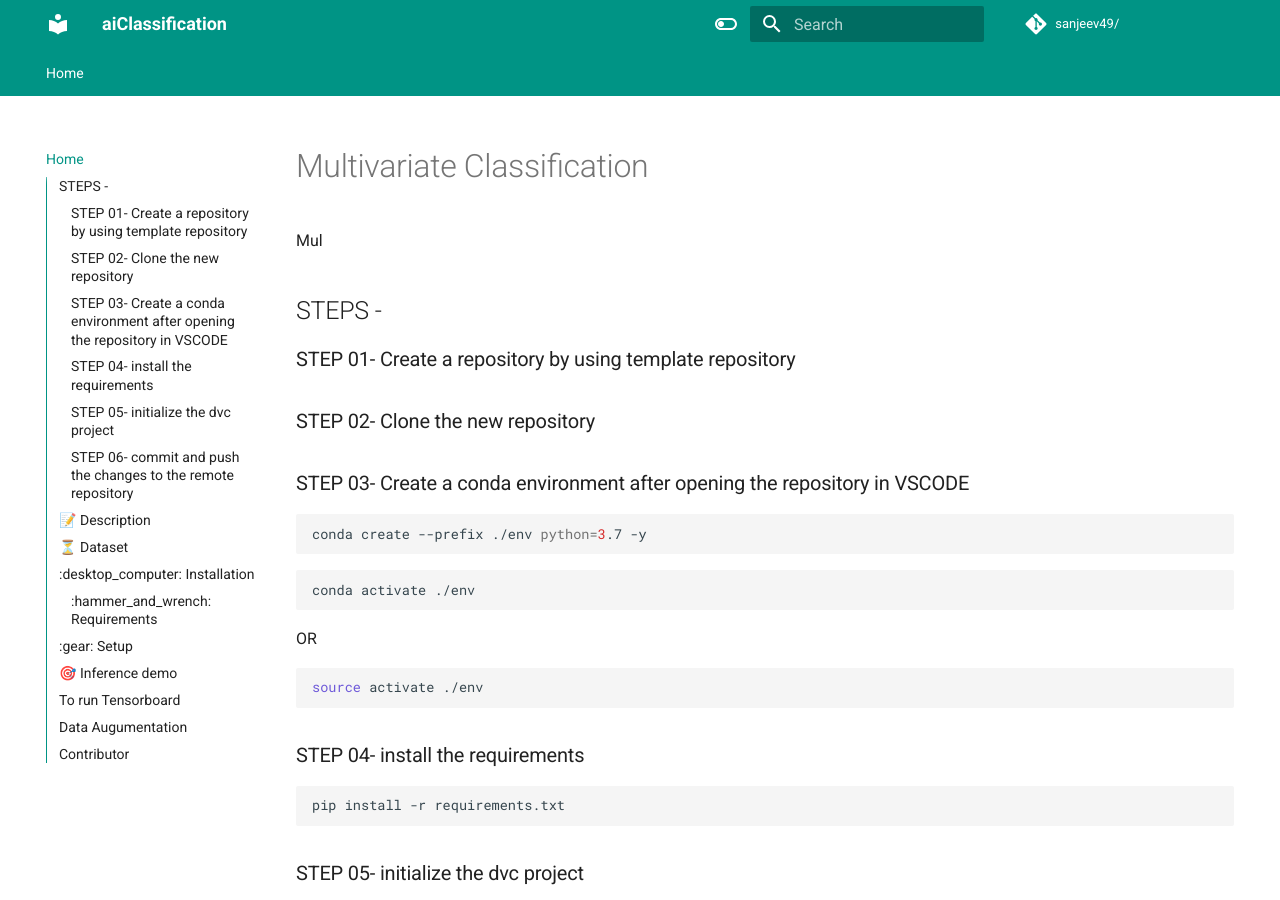
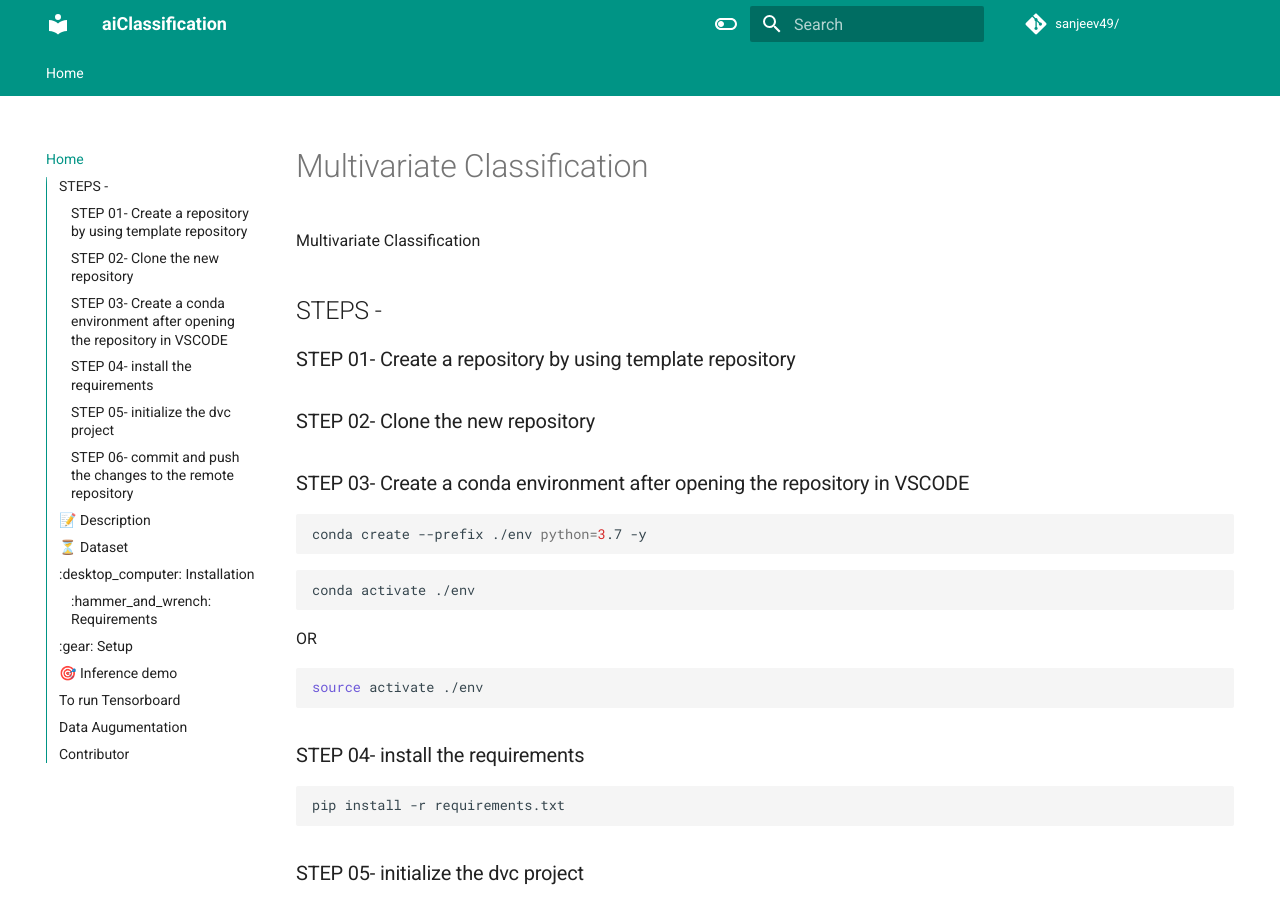
Before and after one commit to sanjeev49/aiClassification, an MkDocs documentation site: the page built from docs/index.md, in a window 1280 px wide and 900 px high. Built offline with MkDocs 1.6.1 and Material for MkDocs 9.7.7, drawn with Linux system fonts in a browser that asks for light colours; comment, search, counter and statistics services are not loaded.

Commit message:
update mkdocs

```diff
--- a/docs/index.md
+++ b/docs/index.md
@@ -1,5 +1,5 @@
 # Multivariate Classification
-Mul
+Multivariate Classification
 
 ## STEPS -
 
```
Also changed, not shown: 1 other file.
